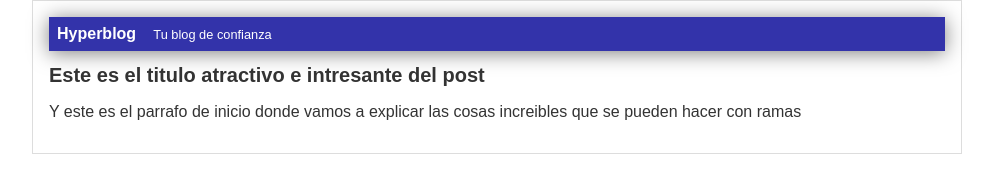
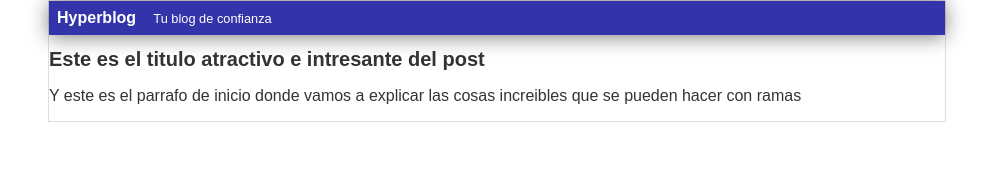
Before and after one commit to luiscarlosmartg/hyperblog, a plain HTML site: page blogpost.html in a window 1280 px wide. Shown: the whole page, without its empty margins (143-1136 px from the left). Drawn offline with Linux system fonts and the light colour scheme.

Commit message:
Finalizada la cabecera con diseño azul completa

```diff
--- a/css/estilos.css
+++ b/css/estilos.css
@@ -9,11 +9,11 @@ body
 }
 #cabecera
 {
+	margin: 0;
 	background: #33A;
 	box-shadow: 0px 2px 20px 0px rgba(0,0,0,0.5);
 	color: white;
 	font-weight: bold;
-	margin: 0;
 	padding: 0.5em;
 }
 #cabecera #tagline
@@ -25,7 +25,7 @@ body
 #container
 {
 	width: 70%;
-	padding: 1em;
+	padding: 0;
 	text-align: left;
 	border: 1px solid #DDD;
 	margin: 0 auto;
```
